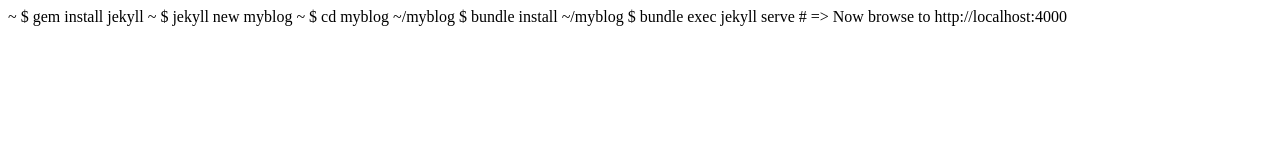
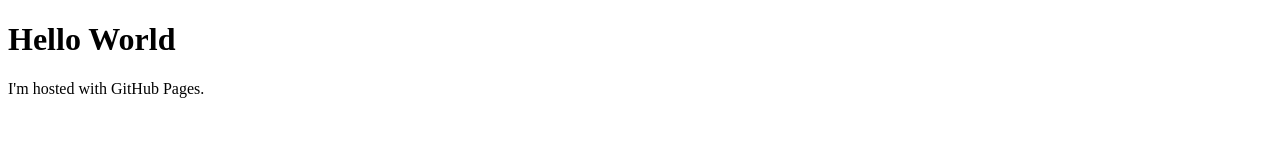
Before and after one commit to RuMcClu/ranoar.github.io, a plain HTML site: page index.html in a window 1280 px wide. Drawn offline with Linux system fonts and the light colour scheme.

Commit message:
Revert "jekyl"
This reverts commit a5062ee98ae481322c8cbc34879c771e6248d16a.

```diff
--- a/index.html
+++ b/index.html
@@ -1,11 +1,7 @@
 <!DOCTYPE html>
 <html>
 <body>
-  ~ $ gem install jekyll
-  ~ $ jekyll new myblog
-  ~ $ cd myblog
-  ~/myblog $ bundle install
-  ~/myblog $ bundle exec jekyll serve
-  # => Now browse to http://localhost:4000
+<h1>Hello World</h1>
+<p>I'm hosted with GitHub Pages.</p>
 </body>
 </html>
```
